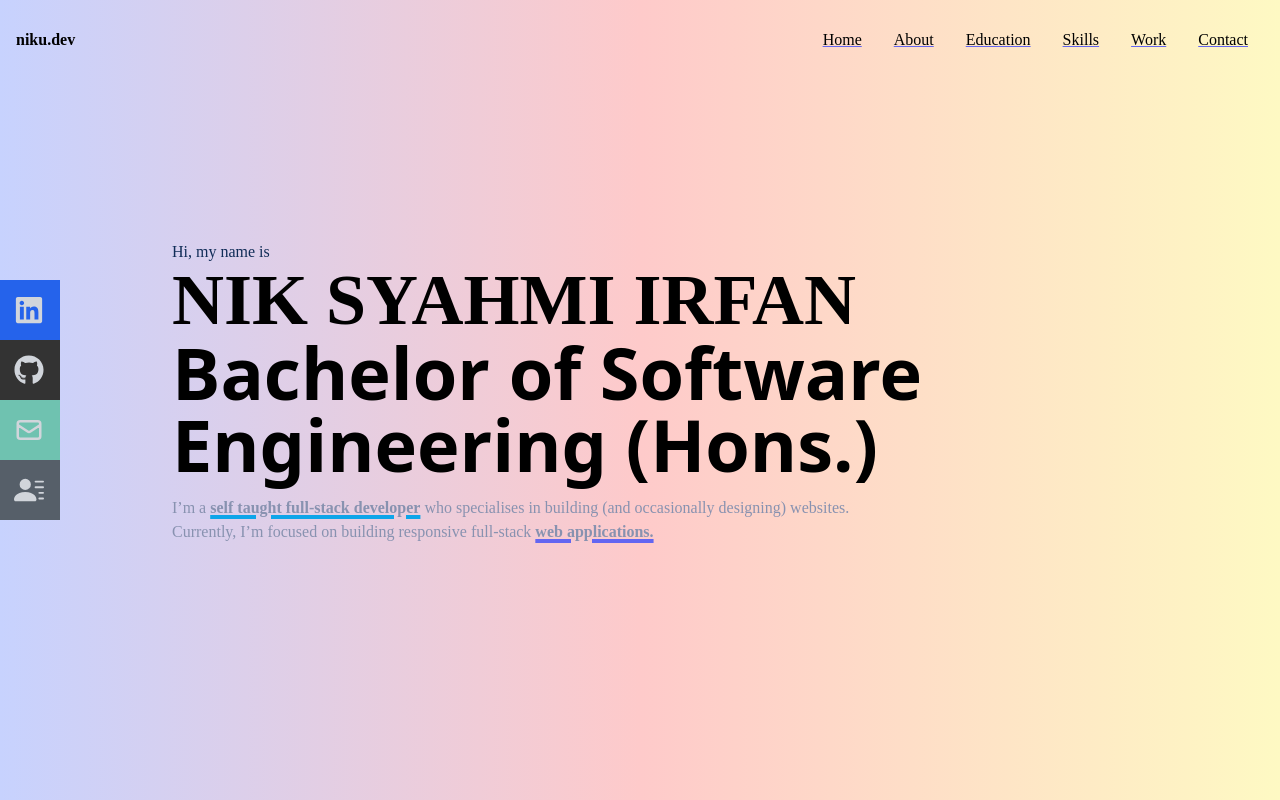
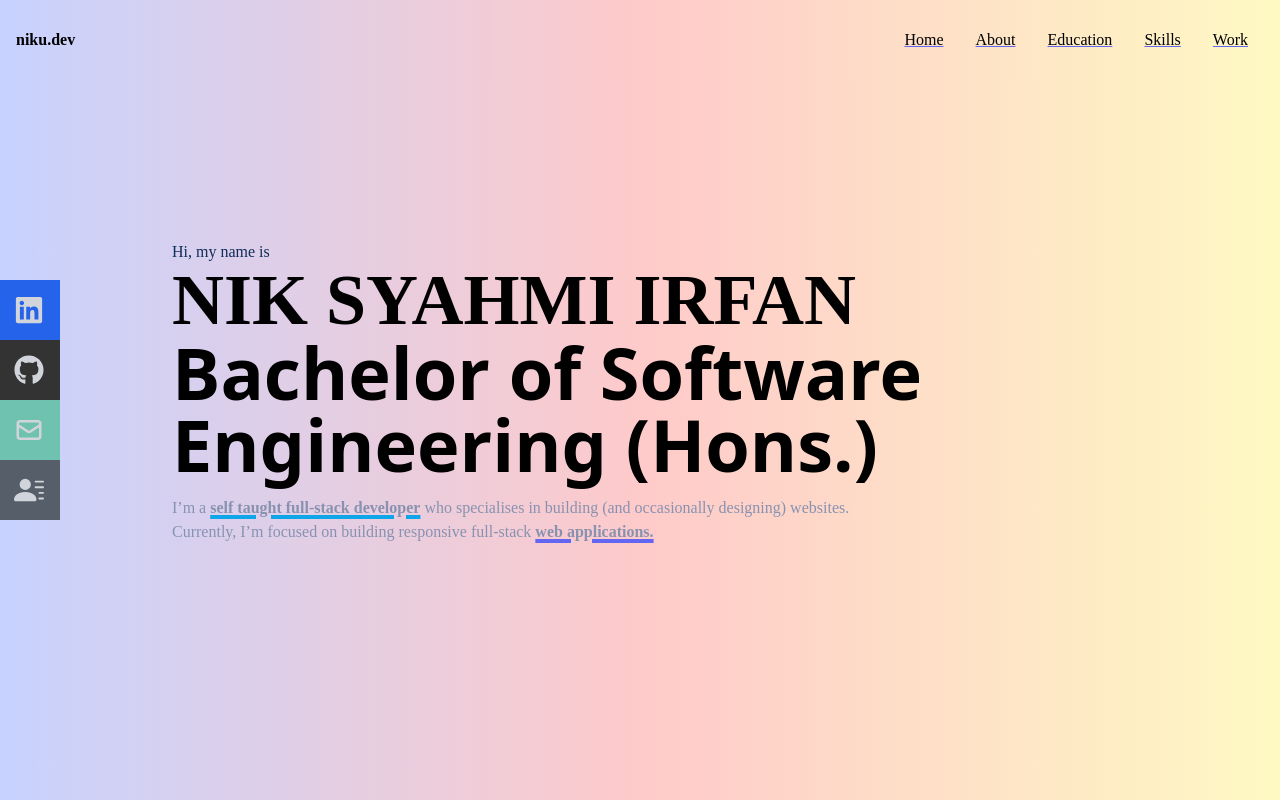
Before and after one commit to nikumaruku/dev-portfolio, a React (Create React App) app: page / in a window 1280 px wide. Shown: the top 800 px of the page. Built offline with nearby package versions, Linux system fonts and the light colour scheme.

Commit message:
Delete contact element

```diff
--- a/src/components/Navbar.jsx
+++ b/src/components/Navbar.jsx
@@ -40,11 +40,11 @@
             Work
           </Link>
         </li>
-        <li>
+        {/* <li>
           <Link to="contact" smooth={true} duration={500}>
             Contact
           </Link>
-        </li>
+        </li> */}
       </ul>
 
       {/* Hamburger */}
@@ -94,12 +94,12 @@
             Work
           </Link>
         </li>
-        <li className="py-6 text-4xl">
+        {/* <li className="py-6 text-4xl">
           {" "}
           <Link onClick={handleClick} to="contact" smooth={true} duration={500}>
             Contact
           </Link>
-        </li>
+        </li> */}
       </ul>
     </div>
   );
```
